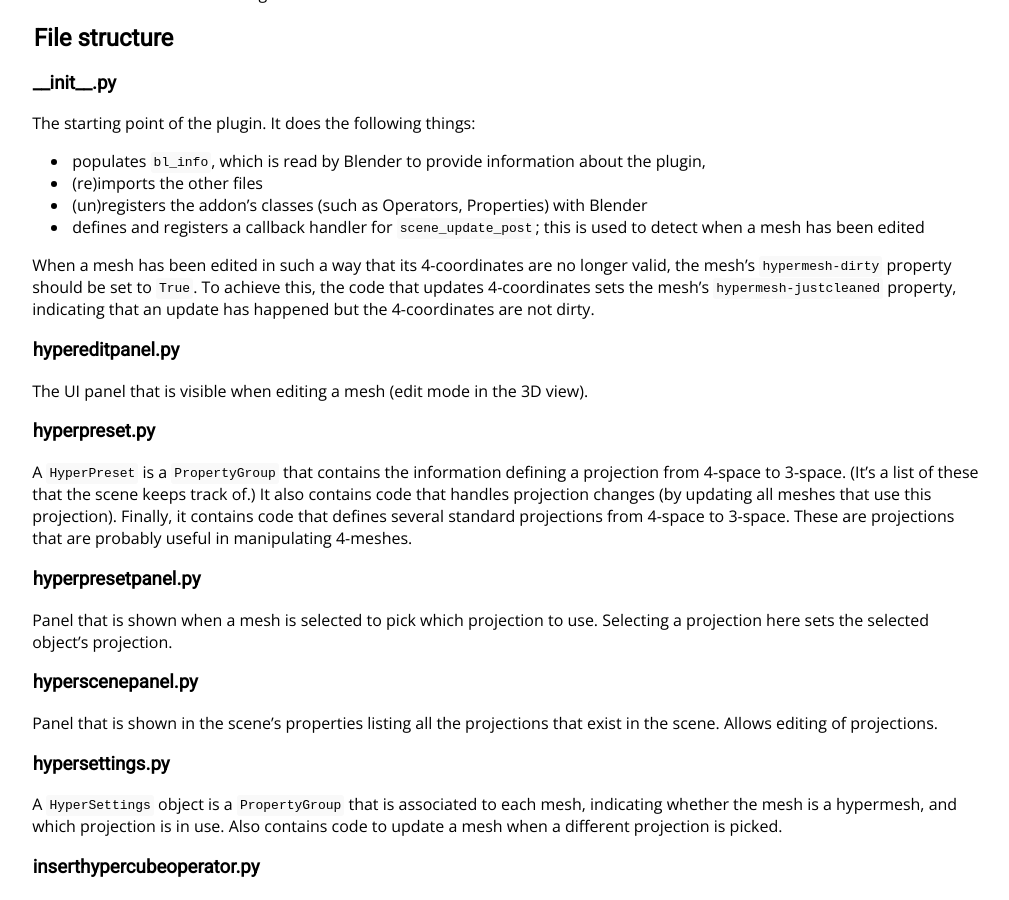
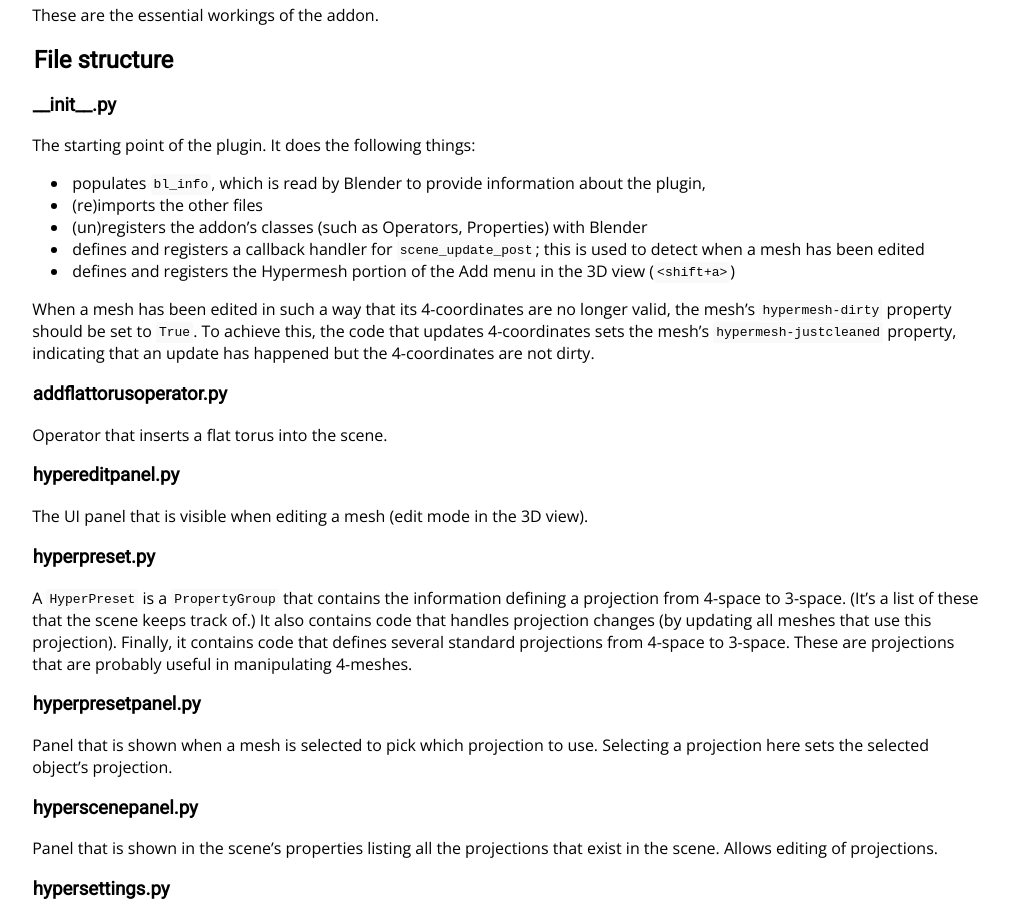
Before and after one commit to BlenderCN-Org/hypermesh, a Jekyll site: the page built from docs/internals.md, in a window 1280 px wide and 900 px high, scrolled down 1169 px. Shown: the whole window, without its empty margins (131-1140 px from the left). Built offline with Jekyll 4.4.1, drawn with Linux system fonts in a browser that asks for light colours; some of the changed text lies outside the part shown.

Commit message:
Internals: document flat torus

```diff
--- a/docs/internals.md
+++ b/docs/internals.md
@@ -65,11 +65,17 @@ It does the following things:
  - (un)registers the addon's classes (such as Operators, Properties) with Blender
  - defines and registers a callback handler for `scene_update_post`; this is used to detect when a
    mesh has been edited
+ - defines and registers the Hypermesh portion of the Add menu in the 3D view (`<shift+a>`)
 
 When a mesh has been edited in such a way that its 4-coordinates are no longer valid,
 the mesh's `hypermesh-dirty` property should be set to `True`.
 To achieve this, the code that updates 4-coordinates sets the mesh's `hypermesh-justcleaned` property,
 indicating that an update has happened but the 4-coordinates are not dirty.
+
+
+### addflattorusoperator.py
+
+Operator that inserts a flat torus into the scene.
 
 
 ### hypereditpanel.py
```
